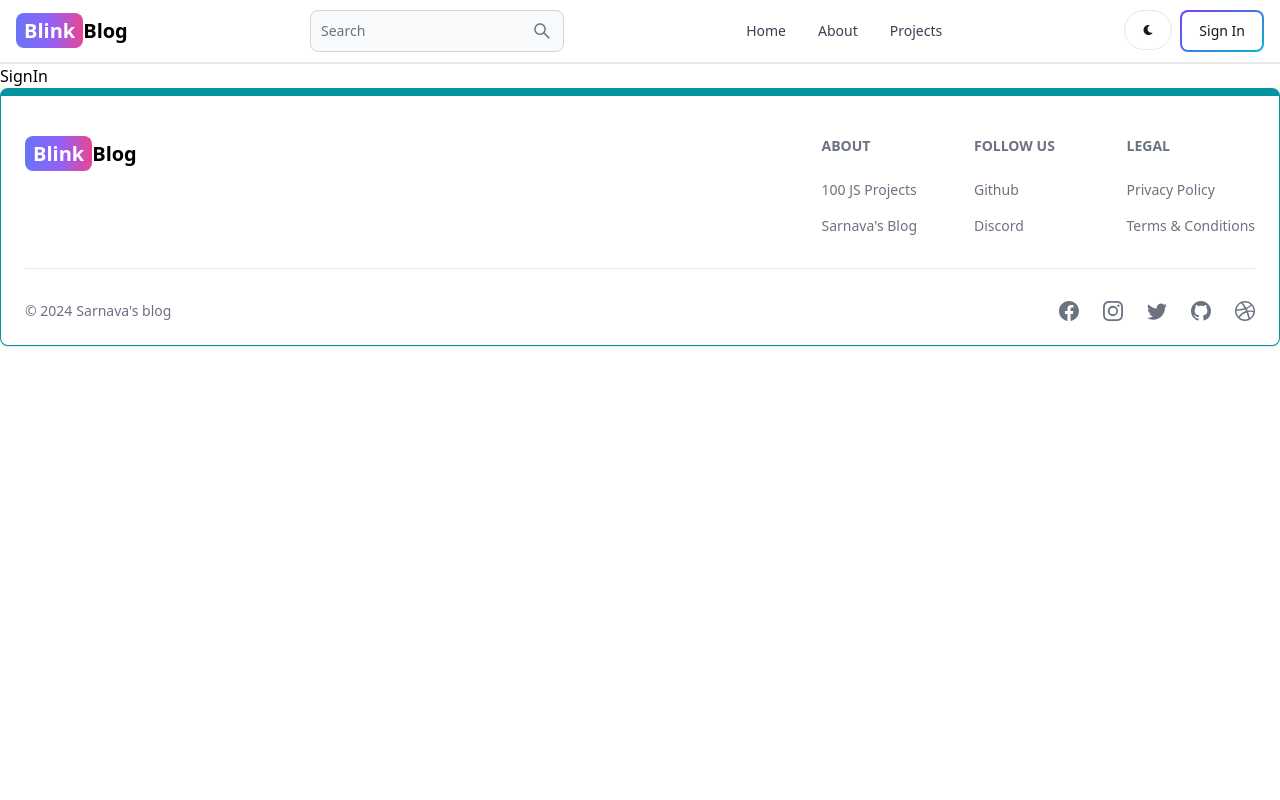
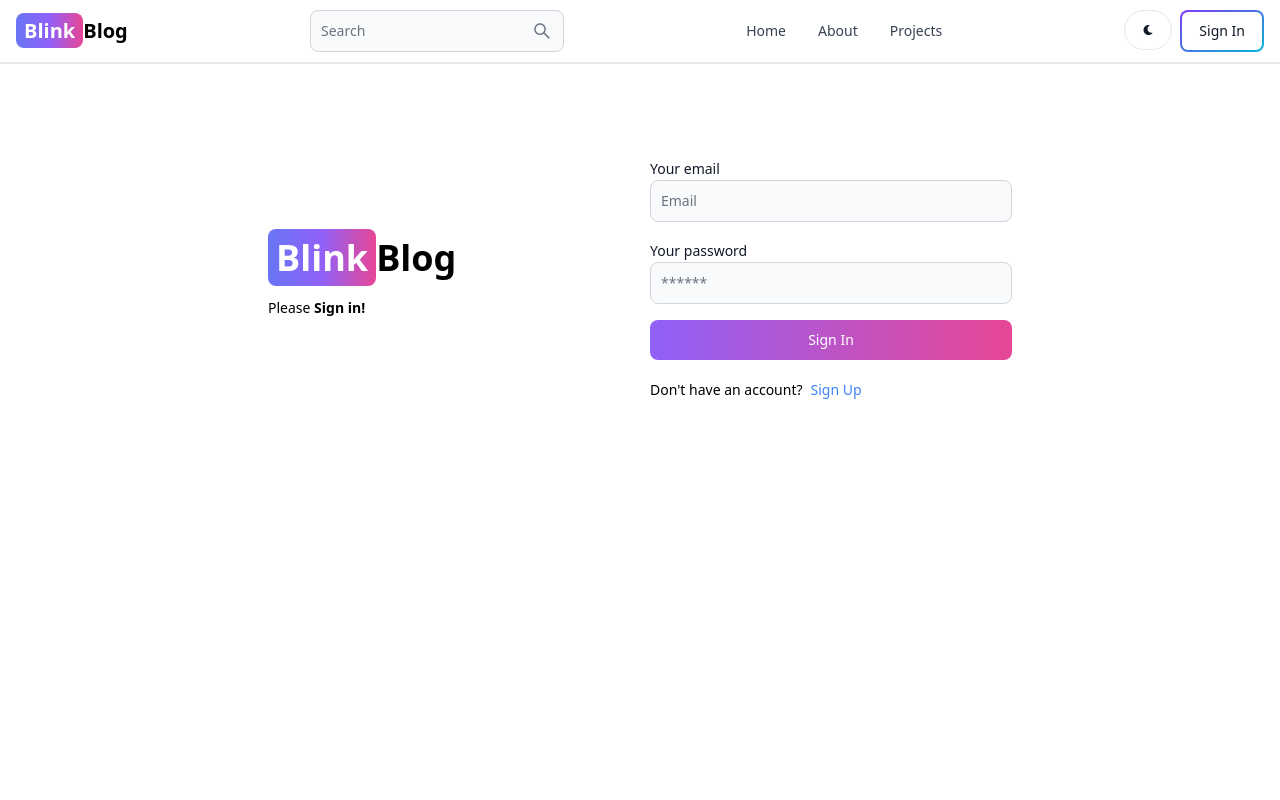
Before and after one commit to Champ2001/BlinkBlog---MERN-stack-blog-website, a React (Vite) app in the folder client/: page /sign-in in a window 1280 px wide. Shown: the top 800 px of the page. Built offline with nearby package versions, Linux system fonts and the light colour scheme.

Commit message:
complete sign in page functionality

```diff
--- a/client/src/pages/SignIn.jsx
+++ b/client/src/pages/SignIn.jsx
@@ -1,7 +1,95 @@
-import React from 'react'
+import { Alert, Button, Label, Spinner, TextInput } from 'flowbite-react'
+import React, { useState } from 'react'
+import { Link, useNavigate } from 'react-router-dom'
 
 export default function SignIn() {
+
+  const [formData, setFormData] = useState({})
+  const [errorMessage, setErrorMessage] = useState(null)
+  const [successMessage, setSuccessMessage] = useState(null)
+  const [loading, setLoading] = useState(false);
+  const navigate = useNavigate();
+
+  const handleChange = (e) => {
+    setFormData({ ...formData,  [e.target.id]: e.target.value.trim() })
+  }
+
+  const handleSubmit = async(e) => {
+    e.preventDefault();
+    if(!formData.email || !formData.password){
+      return setErrorMessage("All fields are required.")
+    }
+    try {
+      setLoading(true);
+      setErrorMessage(null);
+      const res = await fetch('/api/auth/signin', {
+        method: "POST",
+        headers: { 'Content-Type': 'application/json' },
+        body: JSON.stringify(formData),
+      });
+      const data = await res.json();
+      if(data.success === false) {
+        return setErrorMessage(data.message)
+      }
+      setLoading(false);
+      if(res.ok){
+        navigate('/')
+      }
+    } catch (error) {
+      setErrorMessage(error.message);
+      setLoading(false);
+    }
+  }
+
   return (
-    <div>SignIn</div>
+    <div className='min-h-screen mt-20'>
+      <div className='flex p-3 max-w-3xl mx-auto flex-col md:flex-row md:items-center gap-5'>
+        {/* left */}
+        <div className="flex-1">
+        <Link to="/" className='font-bold dark:text-white text-4xl'>
+        <span className='px-2 py-1 bg-gradient-to-r from-indigo-500 via-purple-500 to-pink-500 rounded-lg text-white'>Blink</span>
+        Blog
+      </Link>
+      <p className='text-sm mt-5 '>
+        Please <span className='font-semibold'> Sign in!</span>
+      </p>
+        </div>
+        {/* right */}
+        <div className="flex-1">
+          <form className='flex flex-col gap-4' onSubmit={handleSubmit}>
+
+            <div>
+              <Label value='Your email'/>
+              <TextInput type='email' placeholder='Email' id='email' onChange={handleChange}/>
+            </div>
+            <div>
+              <Label value='Your password'/>
+              <TextInput type='password' placeholder='******' id='password' onChange={handleChange}/>
+            </div>
+            <Button gradientDuoTone='purpleToPink' type='submit' disabled={loading}>
+              {
+                loading ? (
+                  <>
+                    <Spinner size='sm' />
+                    <span className='pl-3'>Loading...</span>
+                  </>
+                ): "Sign In"
+              }
+            </Button>
+          </form>
+          <div className='flex gap-2 text-sm mt-5'>
+            <span> Don't have an account?</span>
+            <Link to="/sign-up" className='text-blue-500'>Sign Up</Link>
+          </div>
+          {
+            errorMessage && (
+              <Alert className='mt-5' color='failure'>
+                {errorMessage}
+              </Alert>
+            )
+          }
+        </div>
+      </div>
+    </div>
   )
 }
--- a/client/src/pages/SignUp.jsx
+++ b/client/src/pages/SignUp.jsx
@@ -4,7 +4,7 @@
 
 export default function SignUp() {
 
-  const[formData, setFormData] = useState({})
+  const [formData, setFormData] = useState({})
   const [errorMessage, setErrorMessage] = useState(null)
   const [successMessage, setSuccessMessage] = useState(null)
   const [loading, setLoading] = useState(false);
@@ -82,7 +82,7 @@
           </form>
           <div className='flex gap-2 text-sm mt-5'>
             <span>Have an account?</span>
-            <Link to="/signin" className='text-blue-500'>Sign In</Link>
+            <Link to="/sign-in" className='text-blue-500'>Sign In</Link>
           </div>
           {
             errorMessage && (
```
